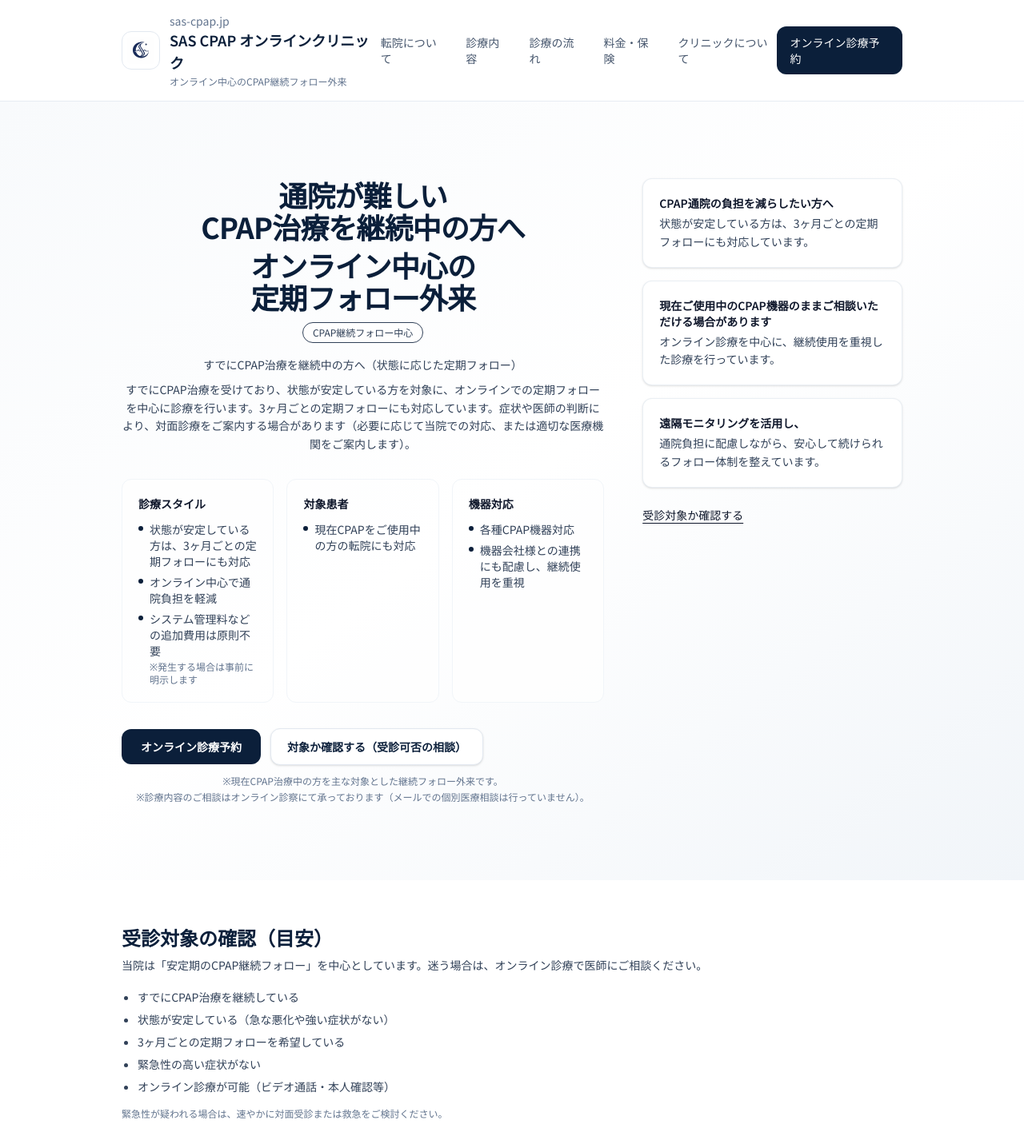
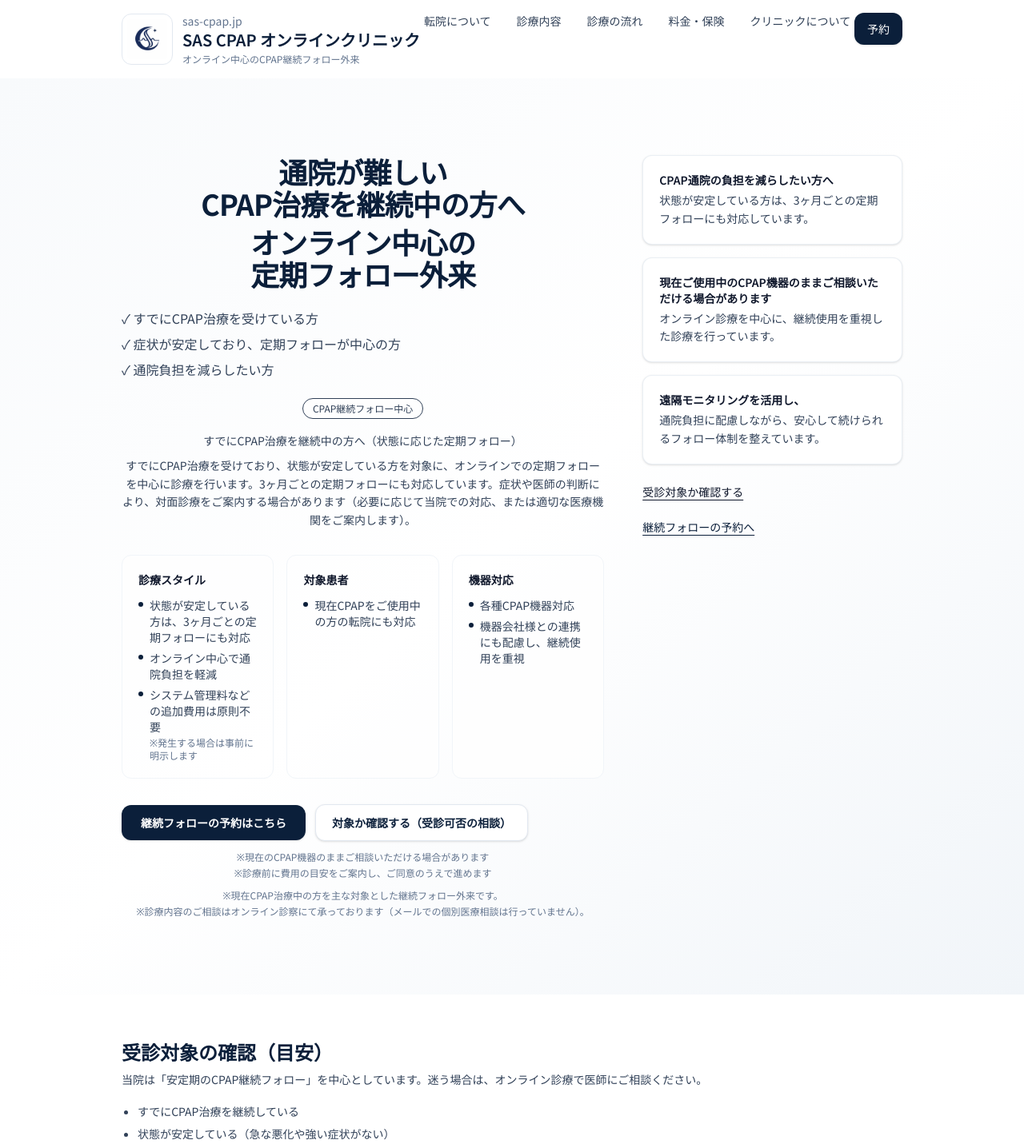
Before and after one commit to mandahan2002/sas-clinic-site, a Next.js app: page / in a window 1280 px wide. Shown: the top 1431 px of the page at 80% size. Built offline with nearby package versions, Linux system fonts and the light colour scheme.

Commit message:
reserve button name

```diff
--- a/app/page.tsx
+++ b/app/page.tsx
@@ -4,19 +4,19 @@ export default function Home() {
   return (
     <main className="min-h-screen bg-white text-[#171717]">
       {/* Header */}
-      <header className="sticky top-0 z-20 border-b border-slate-200/80 bg-white/95 backdrop-blur-sm">
-        <div className="mx-auto flex max-w-5xl items-center justify-between px-6 py-4">
+      <header className="sticky top-0 z-20 bg-white/80 backdrop-blur-sm">
+        <div className="mx-auto flex max-w-5xl items-start justify-between px-6 py-4">
           <div className="flex items-center gap-3">
             <Image
               src="/logo.png"
               alt="SAS CPAP オンラインクリニック ロゴ"
-              width={40}
-              height={40}
-              className="h-11 w-11 md:h-12 md:w-12 rounded-xl border border-slate-200 bg-white p-1.5 object-contain"
+              width={64}
+              height={64}
+              className="h-14 w-14 md:h-16 md:w-16 rounded-xl border border-slate-200 bg-white p-1.5 object-contain"
             />
             <div className="leading-tight">
               <div className="text-sm text-slate-500">sas-cpap.jp</div>
-              <div className="text-lg font-semibold text-[#0B1F3A]">
+              <div className="text-xl font-semibold text-[#0B1F3A]">
                 SAS CPAP オンラインクリニック
               </div>
               <div className="text-xs text-slate-500 font-normal mt-0.5">
@@ -24,28 +24,28 @@ export default function Home() {
               </div>
             </div>
           </div>
-          <nav className="hidden items-center gap-6 text-sm text-slate-600 md:flex">
-            <a href="#transfer" className="hover:text-[#0B1F3A] transition-colors">
+          <nav className="hidden items-center gap-8 text-sm text-slate-700 md:flex">
+            <a href="#transfer" className="hover:text-slate-900 transition-colors">
               転院について
             </a>
-            <a href="#services" className="hover:text-[#0B1F3A] transition-colors">
+            <a href="#services" className="hover:text-slate-900 transition-colors">
               診療内容
             </a>
-            <a href="#flow" className="hover:text-[#0B1F3A] transition-colors">
+            <a href="#flow" className="hover:text-slate-900 transition-colors">
               診療の流れ
             </a>
-            <a href="#fees" className="hover:text-[#0B1F3A] transition-colors">
+            <a href="#fees" className="hover:text-slate-900 transition-colors">
               料金・保険
             </a>
-            <a href="#access" className="hover:text-[#0B1F3A] transition-colors">
+            <a href="#access" className="hover:text-slate-900 transition-colors">
               クリニックについて
             </a>
           </nav>
           <a
             href="#reserve"
-            className="rounded-xl bg-[#0B1F3A] px-4 py-2.5 text-sm font-medium text-white hover:bg-[#0a2847] transition-colors"
+            className="rounded-xl bg-[#0B1F3A] px-4 py-2.5 text-sm font-medium text-white shadow-sm hover:bg-[#0a2847] transition-colors"
           >
-            オンライン診療予約
+            予約
           </a>
         </div>
       </header>
@@ -65,7 +65,14 @@ export default function Home() {
               <span className="block mt-2">オンライン中心の</span>
               <span className="block">定期フォロー外来</span>
             </h1>
-            <p className="mt-3 inline-flex items-center rounded-full border bg-white/70 px-3 py-1 text-xs text-slate-700">
+
+            <ul className="mt-6 space-y-2 text-sm sm:text-base text-slate-700 text-left max-w-fit mx-auto md:mx-0">
+              <li>✓ すでにCPAP治療を受けている方</li>
+              <li>✓ 症状が安定しており、定期フォローが中心の方</li>
+              <li>✓ 通院負担を減らしたい方</li>
+            </ul>
+
+            <p className="mt-6 inline-flex items-center rounded-full border bg-white/70 px-3 py-1 text-xs text-slate-700">
               CPAP継続フォロー中心
             </p>
             <p className="mt-4 text-sm text-slate-700 leading-relaxed">
@@ -123,9 +130,9 @@ export default function Home() {
             <div className="mt-8 flex flex-col gap-3 sm:flex-row sm:items-center">
               <a
                 href="#reserve"
-                className="inline-block rounded-xl bg-[#0B1F3A] px-6 py-3 text-sm font-semibold text-white hover:bg-[#0a2847] transition-colors"
+                className="inline-block rounded-xl bg-[#0B1F3A] px-6 py-3 text-sm font-semibold text-white shadow-sm hover:bg-[#0a2847] transition-colors"
               >
-                オンライン診療予約
+                継続フォローの予約はこちら
               </a>
               <a
                 href="#eligibility"
@@ -134,6 +141,12 @@ export default function Home() {
                 対象か確認する（受診可否の相談）
               </a>
             </div>
+            <p className="mt-3 text-xs text-slate-500">
+              ※現在のCPAP機器のままご相談いただける場合があります
+            </p>
+            <p className="mt-1 text-xs text-slate-500">
+              ※診療前に費用の目安をご案内し、ご同意のうえで進めます
+            </p>
             <p className="mt-3 text-xs text-slate-500">
               ※現在CPAP治療中の方を主な対象とした継続フォロー外来です。
             </p>
@@ -166,6 +179,12 @@ export default function Home() {
               >
                 受診対象か確認する
               </a>
+              <a
+                href="#reserve"
+                className="mt-2 inline-flex items-center text-sm font-medium text-[#0B1F3A] underline underline-offset-4 hover:text-[#0a2847]"
+              >
+                継続フォローの予約へ
+              </a>
             </div>
           </div>
         </div>
@@ -192,9 +211,9 @@ export default function Home() {
         <div className="mt-8 flex flex-col gap-3 sm:flex-row sm:items-center">
           <a
             href="#reserve"
-            className="inline-block rounded-xl bg-[#0B1F3A] px-6 py-3 text-sm font-semibold text-white hover:bg-[#0a2847] transition-colors"
+            className="inline-block rounded-xl bg-[#0B1F3A] px-6 py-3 text-sm font-semibold text-white shadow-sm hover:bg-[#0a2847] transition-colors"
           >
-            オンライン診療予約
+            継続フォローの予約はこちら
           </a>
         </div>
       </section>
@@ -331,9 +350,9 @@ export default function Home() {
           <div className="mt-8">
             <a
               href="#reserve"
-              className="inline-block rounded-xl bg-[#0B1F3A] px-6 py-3 text-sm font-semibold text-white hover:bg-[#0a2847] transition-colors"
+              className="inline-block rounded-xl bg-[#0B1F3A] px-6 py-3 text-sm font-semibold text-white shadow-sm hover:bg-[#0a2847] transition-colors"
             >
-              オンライン診療予約
+              継続フォローの予約はこちら
             </a>
           </div>
         </div>
@@ -403,9 +422,9 @@ export default function Home() {
             <div className="mt-6 flex flex-col gap-3 sm:flex-row">
               <a
                 href="#"
-                className="rounded-xl bg-[#0B1F3A] px-5 py-3 text-center text-sm font-semibold text-white hover:bg-[#0a2847] transition-colors"
+                className="rounded-xl bg-[#0B1F3A] px-5 py-3 text-center text-sm font-semibold text-white shadow-sm hover:bg-[#0a2847] transition-colors"
               >
-                オンライン診療予約
+                継続フォローの予約はこちら
               </a>
               <a
                 href="#access"
@@ -546,9 +565,9 @@ export default function Home() {
             <div className="mt-8">
               <a
                 href="#reserve"
-                className="inline-block rounded-xl bg-[#0B1F3A] px-6 py-3 text-sm font-semibold text-white hover:bg-[#0a2847] transition-colors"
+                className="inline-block rounded-xl bg-[#0B1F3A] px-6 py-3 text-sm font-semibold text-white shadow-sm hover:bg-[#0a2847] transition-colors"
               >
-                オンライン診療予約
+                継続フォローの予約はこちら
               </a>
             </div>
             <p className="mt-4 text-xs text-slate-500">
--- a/app/partners/page.tsx
+++ b/app/partners/page.tsx
@@ -27,14 +27,14 @@ export default function PartnersPage() {
 
             <div className="flex items-center gap-3">
               <a
-                href="/#reserve"
-                className="hidden rounded-xl bg-[#0B1F3A] px-4 py-2 text-sm font-semibold text-white shadow-sm hover:opacity-95 sm:inline-flex"
+                href="/medical"
+                className="hidden rounded-xl border border-slate-200 bg-white px-4 py-2 text-sm font-semibold text-[#0B1F3A] shadow-sm hover:bg-slate-50 sm:inline-flex"
               >
-                オンライン診療予約
+                医療機関様向け
               </a>
               <a
                 href="/"
-                className="rounded-xl border border-slate-200 bg-white px-4 py-2 text-sm font-semibold text-[#0B1F3A] shadow-sm hover:bg-slate-50"
+                className="rounded-xl bg-[#0B1F3A] px-4 py-2 text-sm font-semibold text-white shadow-sm hover:opacity-95"
               >
                 患者さま向けLPへ
               </a>
```
